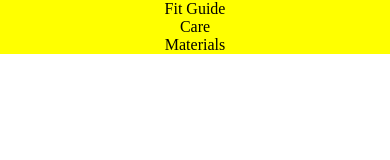
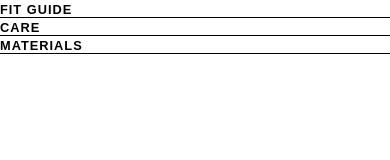
Before and after one commit to Levi237/sdg-la, a plain HTML site: page index.html in a window 390 px wide. Drawn offline with Linux system fonts and the light colour scheme.

Commit message:
add styling to phone, bottom border, add -g font

```diff
--- a/css/style.css
+++ b/css/style.css
@@ -1,3 +1,7 @@
+html {
+    font-family: sans-serif;
+}
+
 body {
     margin: 0;
 }
--- a/css/toggle.css
+++ b/css/toggle.css
@@ -1,5 +1,5 @@
 #container {
-    margin: 0 auto;
+    margin: 100px auto;
     text-align: center;
 }
 
@@ -14,8 +14,11 @@
     display: none;
 }
 .title {
-    background-color: orange;
+    background-color: white;
     display: inline-block;
+    border: 1px solid black;
+    font-weight: 600;
+    letter-spacing: 1px;
 }
 .title:hover {
     cursor: pointer;
@@ -29,9 +32,17 @@
 .details {
     background-color: purple;
 }
+.active {
+    background-color: black;
+    color: white;
+}
 
 
 @media screen and (max-width: 767px){
+    #container {
+        margin: 0;
+        text-align: justify;
+    }
     .title, .details, .active {
         /* transition-duration: 5s; */
         /* transition: all .1s ease-in-out; */
@@ -42,7 +53,17 @@
         display: none;
     }
     .title {
-        background-color: yellow;
+        /* font-weight: bold; */
+        /* letter-spacing: 1px; */
+        /* background-color: white; */
+        /* display: inline-block; */
+        border-right: none;
+        border-top: none;
+        border-left: none;
+        border-bottom: 1px solid black;
+        font-size: .8rem;
+        /* padding: 10px; */
+        text-align: left;
     }
     /* .title:hover {
         cursor: pointer;
@@ -54,4 +75,8 @@
     .details {
         background-color: blue;
     }
+    .active {
+        background-color: white;
+        color: black;
+    }
 }
--- a/index.html
+++ b/index.html
@@ -12,18 +12,18 @@
 <body>
     <div id="container">
         <div id="fit-guide" class="title">
-            Fit Guide
-            <div class="details">Fit Guide Content</div>
+            FIT GUIDE
+            <div class="details">Lorem ipsum dolor sit amet, consectetur adipiscing elit, sed do eiusmod tempor incididunt ut labore et dolore magna aliqua. Nec ultrices dui sapien eget mi proin sed. Malesuada bibendum arcu vitae elementum. Nulla posuere sollicitudin aliquam ultrices. Sem fringilla ut morbi tincidunt augue interdum velit euismod in. Ut venenatis tellus in metus vulputate eu scelerisque. Adipiscing commodo elit at imperdiet dui. Risus feugiat in ante metus. Sed ullamcorper morbi tincidunt ornare massa eget egestas purus. Eget est lorem ipsum dolor. Tempor orci eu lobortis elementum nibh tellus. Odio tempor orci dapibus ultrices in iaculis. Id diam maecenas ultricies mi eget mauris. Mattis nunc sed blandit libero volutpat sed. Amet consectetur adipiscing elit duis tristique sollicitudin nibh sit. Rhoncus est pellentesque elit ullamcorper dignissim cras tincidunt lobortis.</div>
         </div>
 
         <div id="care" class="title">
-            Care
-            <div class="details">Care content</div>
+            CARE
+            <div class="details">Auctor elit sed vulputate mi sit amet mauris. Ultricies integer quis auctor elit sed. Id cursus metus aliquam eleifend mi in nulla posuere sollicitudin. Tincidunt dui ut ornare lectus. Vitae aliquet nec ullamcorper sit amet risus nullam eget. Sed risus pretium quam vulputate dignissim suspendisse in est. In egestas erat imperdiet sed euismod nisi porta. Eget duis at tellus at urna condimentum mattis pellentesque. Adipiscing elit ut aliquam purus. Nulla pharetra diam sit amet nisl suscipit. Magna eget est lorem ipsum dolor sit amet consectetur. Nulla posuere sollicitudin aliquam ultrices sagittis orci a scelerisque. Tortor aliquam nulla facilisi cras fermentum odio eu. Gravida cum sociis natoque penatibus et magnis dis parturient. Tortor consequat id porta nibh venenatis. Blandit massa enim nec dui nunc mattis. Penatibus et magnis dis parturient montes nascetur ridiculus.</div>
         </div>
 
         <div id="materials" class="title">
-            Materials
-            <div class="details">Materials content</div>
+            MATERIALS
+            <div class="details">Sit amet mattis vulputate enim nulla aliquet. Non pulvinar neque laoreet suspendisse interdum consectetur. Tellus in metus vulputate eu. Consectetur lorem donec massa sapien. Tellus id interdum velit laoreet id. In dictum non consectetur a. Lacus suspendisse faucibus interdum posuere lorem ipsum. Gravida in fermentum et sollicitudin ac orci phasellus egestas. Senectus et netus et malesuada fames ac turpis egestas integer. Aliquam vestibulum morbi blandit cursus risus at ultrices mi. Volutpat consequat mauris nunc congue. Ac tortor vitae purus faucibus ornare suspendisse sed. Egestas maecenas pharetra convallis posuere morbi leo urna molestie at. Suspendisse interdum consectetur libero id faucibus nisl. Sit amet venenatis urna cursus. Vestibulum lectus mauris ultrices eros in cursus turpis. Porttitor lacus luctus accumsan tortor posuere ac ut consequat. Ultrices mi tempus imperdiet nulla malesuada pellentesque elit eget gravida.</div>
         </div>
     </div>
 </body>
```
